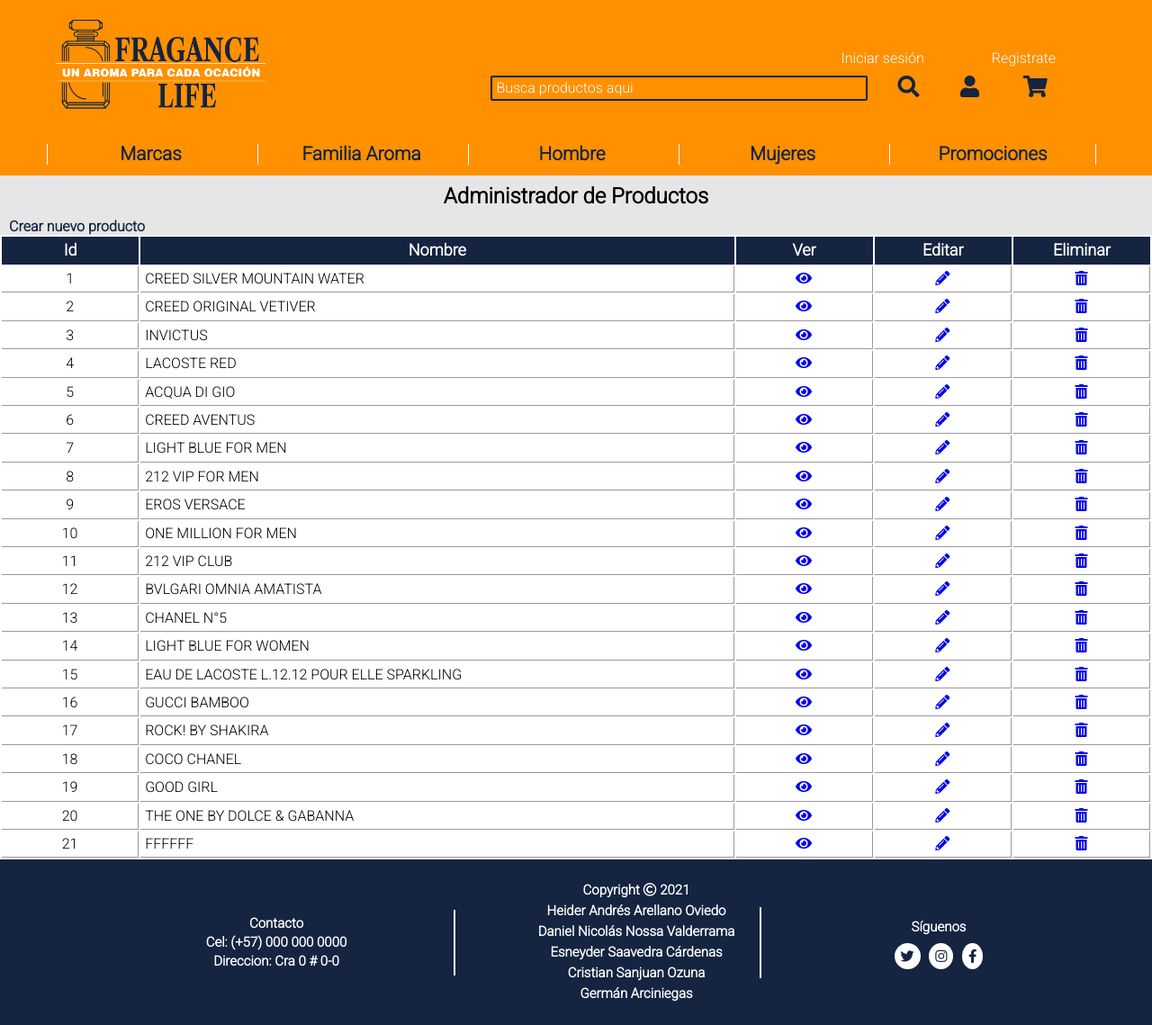
After one commit to Esneyder98/Fragance-Life, a Node server app: page /products/administrar in a window 1280 px wide. The commit adds this page. Shown: the whole page at 90% size. Run offline with Node 20, Linux system fonts and the light colour scheme; some libraries are stand-ins or nearby versions.

Commit message:
agregue opcion eliminar y pagina administrar productos

```diff
--- a/public/css/styles.css
+++ b/public/css/styles.css
@@ -573,8 +573,67 @@
     background-color: #152440;
     color: #E6E6E6;
 }
+/*-------------------------------adminsitrar productos---------*/
+#admin>h2{
+    text-align: center;
+    padding: 10px;
+
+}
+#admin>a{
+    padding-left: 10px;
+    padding-bottom: 10px;
+    font-weight: bold;
+    color: #152440;
+    text-decoration: none;
 
 
+}
+
+.productosExistentes {
+    background-color: #FFFFFF;
+    width: 100%;
+    margin:auto;
+}
+.productosExistentes tr th {
+    background-color: #152440;
+    color: #FFFFFF;
+    font-weight: bold;
+    margin: 2px;
+    padding: 5px;
+    font-size: 18px;
+}
+.productosExistentes tr td{
+    border-bottom: 1px solid rgba(128, 128, 128,0.8);
+    border-right: 1px solid rgba(128, 128, 128,0.8);
+    margin: 2px;
+    padding: 5px;
+}
+
+.centrarIcon{
+    text-align: center;
+    width: 12%;
+}
+
+.productosExistentes tr td>i{
+    color: #152440;
+    text-align: center;
+}
+
+/*---------formulario eliminar------------------*/
+#eliminar input{
+    width: 40%;
+    min-width: 85px;
+    max-width: 180px;
+    height: 35px;
+    margin-right: 5px;
+    border: 1px solid #152440;
+    font-weight: bold;
+    background-color: #152440;
+    color: #FFFFFF;
+    position:absolute;
+    top: 700px;
+    left:-90px
+}
 
 
 /*home footer*/
--- a/src/controllers/product.controller.js
+++ b/src/controllers/product.controller.js
@@ -97,6 +97,16 @@
         // res.render(path.join(__dirname, "../views/products/editarProducto.ejs"));
     },
 
+    deleteProduct: (req, res) => {
+        let idProducto = req.params.idProducto;
+        const newDb = productosData.filter(item => item.id != idProducto);
+        fs.writeFileSync(path.resolve(__dirname, "../data/productsDataBase.json"),
+        JSON.stringify(newDb, null, 4),  { encoding: "utf8" }
+
+    );
+        res.redirect('/products/administrar');
+    },
+
     productoEditado: (req, res) => {
         console.log(req.body);
         productsModel.updateProduct(req.params.idProducto, req.body);
@@ -114,6 +124,9 @@
     getProductsSmellFamily:(req, res) => {
         res.render('../views/products/productsSmellFamily.ejs',{productsSmellFamily: productsModel.getproducts()});
     },
+    administrar:(req, res) => {
+        res.render('../views/products/administrar.ejs',{administrar: productsModel.getproducts()});
+    },
 
 }
 
--- a/src/routes/product.routes.js
+++ b/src/routes/product.routes.js
@@ -73,4 +73,8 @@
 
 router.put('/editarProducto/:idProducto', controller.productoEditado);
 
+router.get('/eliminar/:idProducto', controller.deleteProduct);
+
+router.get('/administrar', controller.administrar);
+
 module.exports = router;
--- /dev/null
+++ b/src/views/products/administrar.ejs
@@ -0,0 +1,32 @@
+<!DOCTYPE html>
+<html lang="en">
+  <%- include('../partials/head') %>
+<body>
+  <header class="main-header">
+    <%- include('../partials/header') %>
+  </header>
+ <div id="admin">
+      <h2>Administrador de Productos</h2>
+      <a href="/products/crearProducto ">Crear nuevo producto</a>
+<table class="productosExistentes">
+    <tr>
+      <th>Id</th>
+      <th>Nombre</th>
+      <th>Ver</th>
+      <th>Editar</th>
+      <th>Eliminar</th>
+    </tr>
+  <%   for (let i = 0; i < administrar.length; i++) {%>
+    <tr>
+      <td class="centrarIcon"><%= administrar[i].id %> </td>
+      <td><%= administrar[i].name %></td>
+      <td class="centrarIcon"><a href="/products/detalle/<%= administrar[i].id %> "><i class="fas fa-eye"></i></a></td>
+      <td class="centrarIcon"><a href="/products/editarProducto/<%= administrar[i].id %>/editar/"><i class="fas fa-pencil-alt"></i></a></td>
+      <td class="centrarIcon"><a href="/products/eliminar/<%= administrar[i].id %>"><i class="fas fa-trash-alt"></i></a></td>
+    </tr>
+   <% }; %>
+  </table>
+</div>
+    <%- include('../partials/footer') %>
+</body>
+</html>
--- a/src/views/products/editarProducto.ejs
+++ b/src/views/products/editarProducto.ejs
@@ -55,6 +55,9 @@
                     <input class="form-input-button" type="submit" value="Editar" href="#">
 
                 </form>
+                <form id="eliminar" action="/products/eliminar/<%= idProducto%>" name="eliminarProducto" method="get">
+                    <input type="submit" value="Eliminar" >
+                </form>
             </article>
         </section>
     </main>
```
